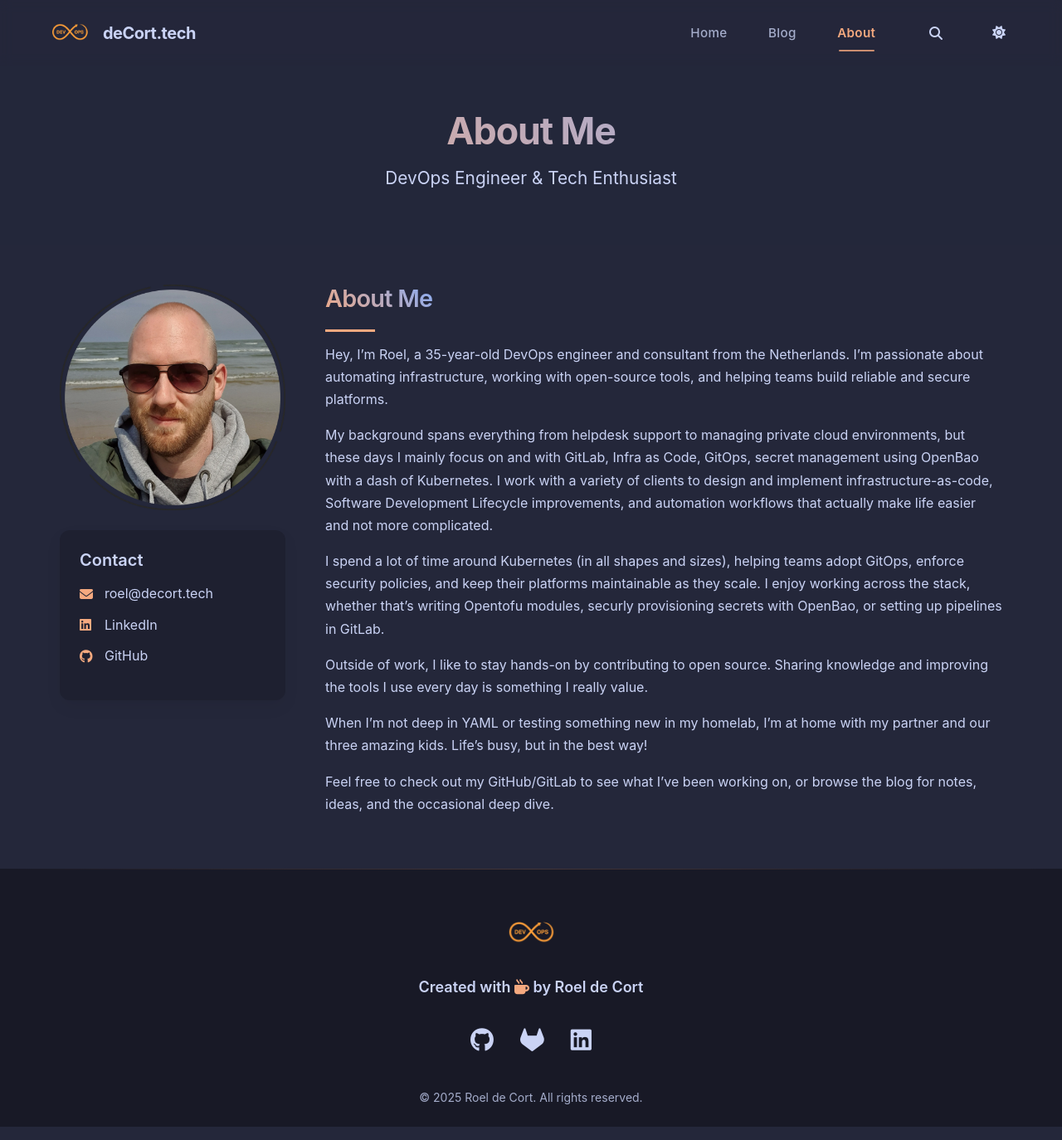
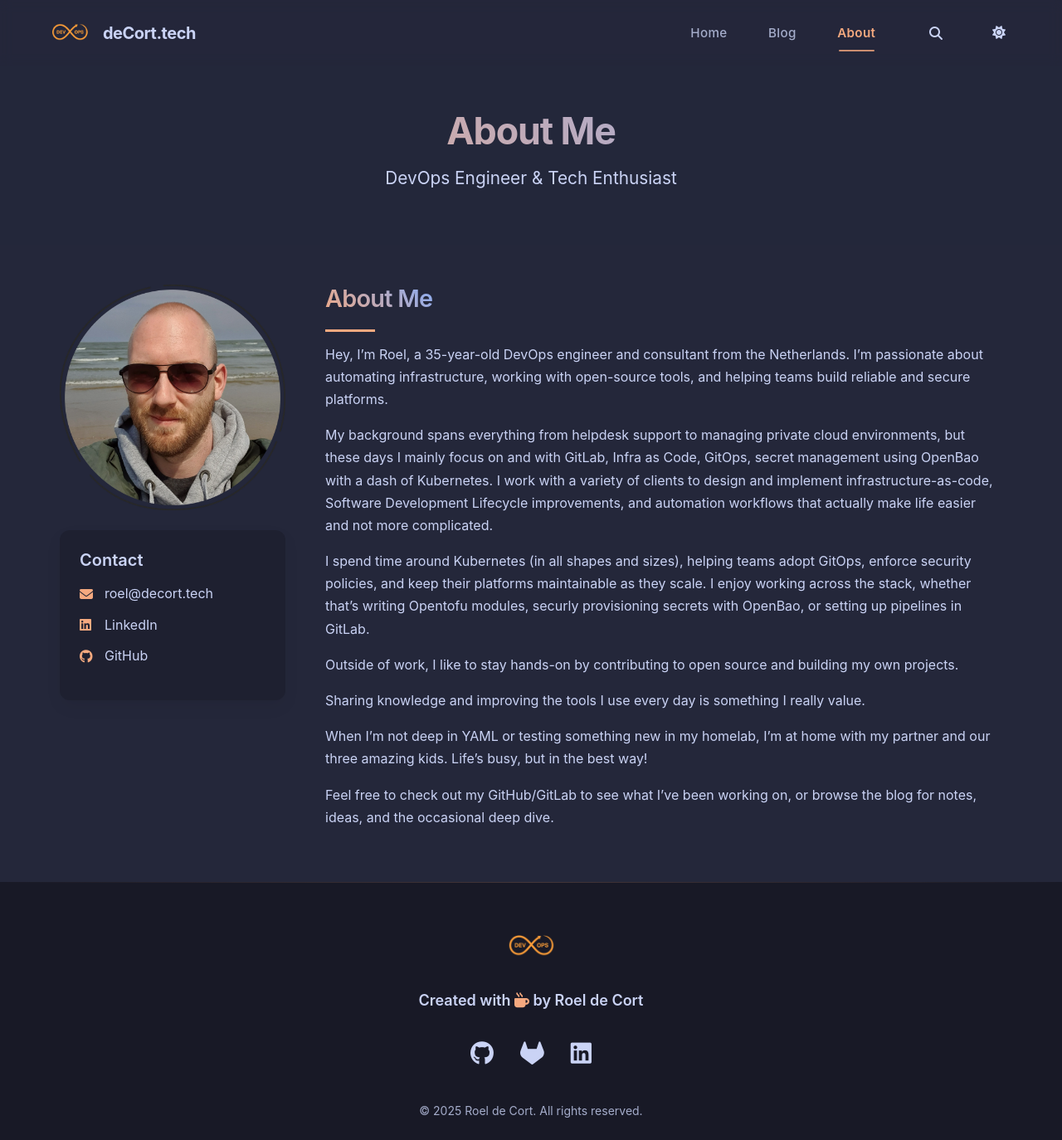
Before and after one commit to dc-tec/portfolio, a Jekyll site: the page built from about.md, in a window 1280 px wide and 1374 px high. Shown: the whole window at 83% size. Built offline with Jekyll 4.4.1, drawn with Linux system fonts in a browser that asks for light colours.

Commit message:
chore(page): Update about page
Signed-off-by: Roel de Cort <roel@decort.tech>

```diff
--- a/about.md
+++ b/about.md
@@ -15,9 +15,11 @@ Hey, I'm Roel, a 35-year-old DevOps engineer and consultant from the Netherlands
 
 My background spans everything from helpdesk support to managing private cloud environments, but these days I mainly focus on and with GitLab, Infra as Code, GitOps, secret management using OpenBao with a dash of Kubernetes. I work with a variety of clients to design and implement infrastructure-as-code, Software Development Lifecycle improvements, and automation workflows that actually make life easier and not more complicated.
 
-I spend a lot of time around Kubernetes (in all shapes and sizes), helping teams adopt GitOps, enforce security policies, and keep their platforms maintainable as they scale. I enjoy working across the stack, whether that's writing Opentofu modules, securly provisioning secrets with OpenBao, or setting up pipelines in GitLab.
+I spend time around Kubernetes (in all shapes and sizes), helping teams adopt GitOps, enforce security policies, and keep their platforms maintainable as they scale. I enjoy working across the stack, whether that's writing Opentofu modules, securly provisioning secrets with OpenBao, or setting up pipelines in GitLab.
 
-Outside of work, I like to stay hands-on by contributing to open source. Sharing knowledge and improving the tools I use every day is something I really value.
+Outside of work, I like to stay hands-on by contributing to open source and building my own projects.
+
+Sharing knowledge and improving the tools I use every day is something I really value.
 
 When I'm not deep in YAML or testing something new in my homelab, I'm at home with my partner and our three amazing kids. Life's busy, but in the best way!
 
```
